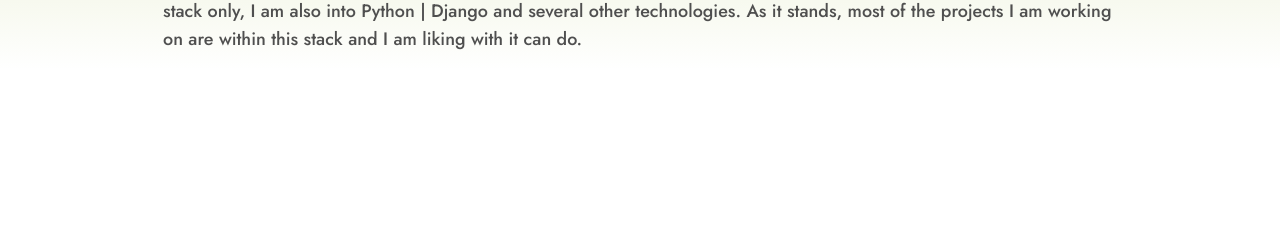
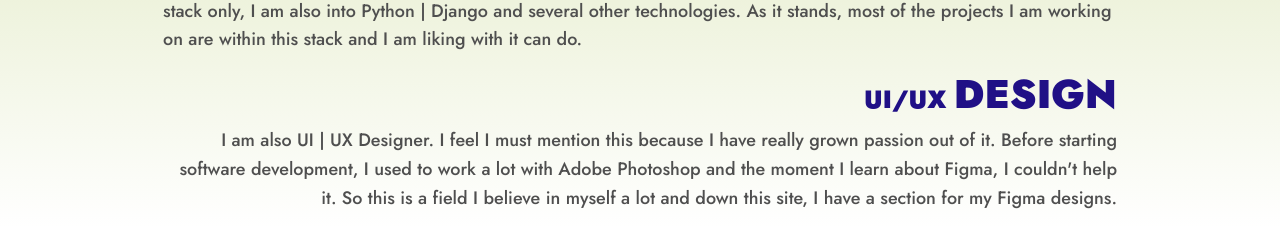
Before and after one commit to Vitalis-Kirui/My-Portfolio, an Angular app in the folder Portfolio-UI/: page / in a window 1280 px wide. Shown: the part 753-979 px from the top of the page. Before the commit the page ends 823 px from the top, so only its background shows below. Built offline with nearby package versions, Linux system fonts and the light colour scheme.

Commit message:
displaying Desing on about me and it's styles

```diff
--- a/Portfolio-UI/src/app/app.component.css
+++ b/Portfolio-UI/src/app/app.component.css
@@ -67,7 +67,7 @@
     margin: auto;
 }
 
-#softwareDevelopment h1{
+#softwareDevelopment h1, #design h1{
     font-size: 40px;
     font-weight: 900;
     text-transform: uppercase;
@@ -78,7 +78,12 @@
     font-size: 25px;
 }
 
-#softwareDevelopment p{
+#softwareDevelopment p, #design p{
     font-size: 18px;
     font-weight: 500;
 }
+
+#design{
+    width: 75%;
+    margin: auto;
+}
--- a/Portfolio-UI/src/app/app.component.html
+++ b/Portfolio-UI/src/app/app.component.html
@@ -57,6 +57,7 @@
     <h1 class="aboutme text-center">About me</h1>
     <hr>
 
+    <!-- software development -->
     <div id="softwareDevelopment">
         <h1>Software <span id="reducedSize">development</span></h1>
         <p>A Full-Stack software developer, not a Pro yet, but getting the hang of it. My favorite choice of stack is <span id="special">MEAN Stack</span>.
@@ -65,4 +66,12 @@
         projects I am working on are within this stack and I am liking with it can do.</p>
     </div>
 
+    <!-- UI/UX DESIGN -->
+    <div class="text-end" id="design">
+        <h1><span id="reducedSize">UI/UX </span>Design</h1>
+        <p>I am also UI | UX Designer. I feel I must mention this because I have really grown passion out of it. Before starting
+        software development, I used to work a lot with Adobe Photoshop and the moment I learn about Figma, I couldn't help it.
+        So this is a field I believe in myself a lot and down this site, I have a section for my Figma designs.</p>
+    </div>
+
   </div>
```
